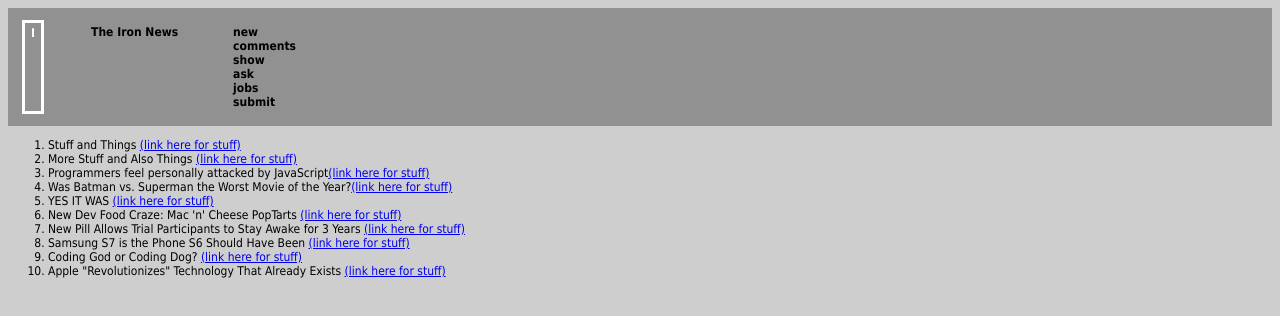
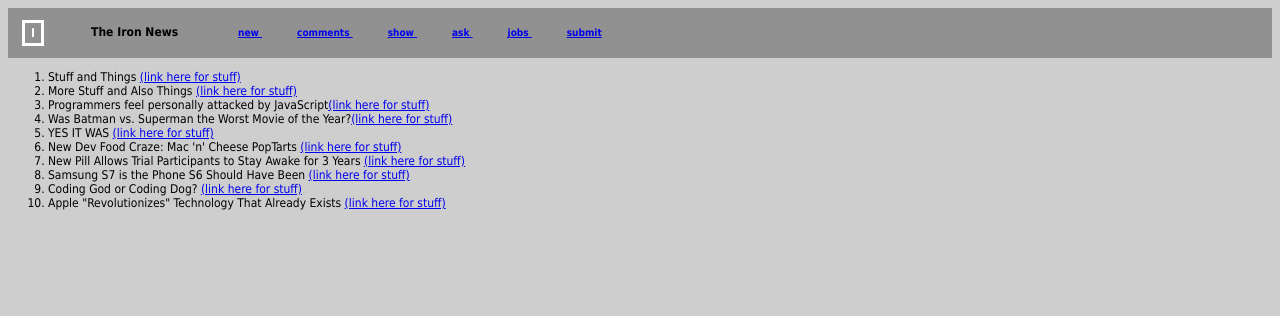
Before and after one commit to khsaunders/TIY, a plain HTML site: page the-iron-news/iron-yard-news.html in a window 1280 px wide. Drawn offline with Linux system fonts and the light colour scheme.

Commit message:
Adding a little link action to that navbar

```diff
--- a/the-iron-news/iron-yard-news.html
+++ b/the-iron-news/iron-yard-news.html
@@ -18,15 +18,18 @@
       <ul>
         <li>The Iron News </li>
       </ul>
+
+<!-- links for navbar-->
       <ul>
-        <li class = "links"> new </li>
-        <li class = "links"> comments </li>
-        <li class = "links"> show </li>
-        <li class = "links"> ask </li>
-        <li class = "links"> jobs </li>
-        <li class = "links"> submit </li>
+        <li class = "links"> <a href ="#"> new </a> </li>
+        <li class = "links"> <a href ="#"> comments </a> </li>
+        <li class = "links"> <a href ="#"> show </a> </li>
+        <li class = "links"> <a href ="#"> ask </a> </li>
+        <li class = "links"> <a href ="#"> jobs </a></li>
+        <li class = "links"> <a href ="#"> submit </a> </li>
       </ul>
     </div>
+
 <!--actual content-->
     <ol>
       <li> Stuff and Things <a href ="#">(link here for stuff) </a> </li>
--- a/the-iron-news/style.css
+++ b/the-iron-news/style.css
@@ -9,6 +9,7 @@
 }
 
 /*body and stuff*/
+
 body {
   background-color: #CECECE;
   font-family: Tahoma;
@@ -28,11 +29,15 @@ body {
 /*links for the navbar */
 
 .links {
+  display: inline;
+  font-size: 10px;
   margin-left: 15px;
   margin-right: 15px;
   border-right: 3px;
   border-color: white;
+  padding-left: 5px;
   list-style: none;
+  text-decoration: none;
 
 }
 
```
